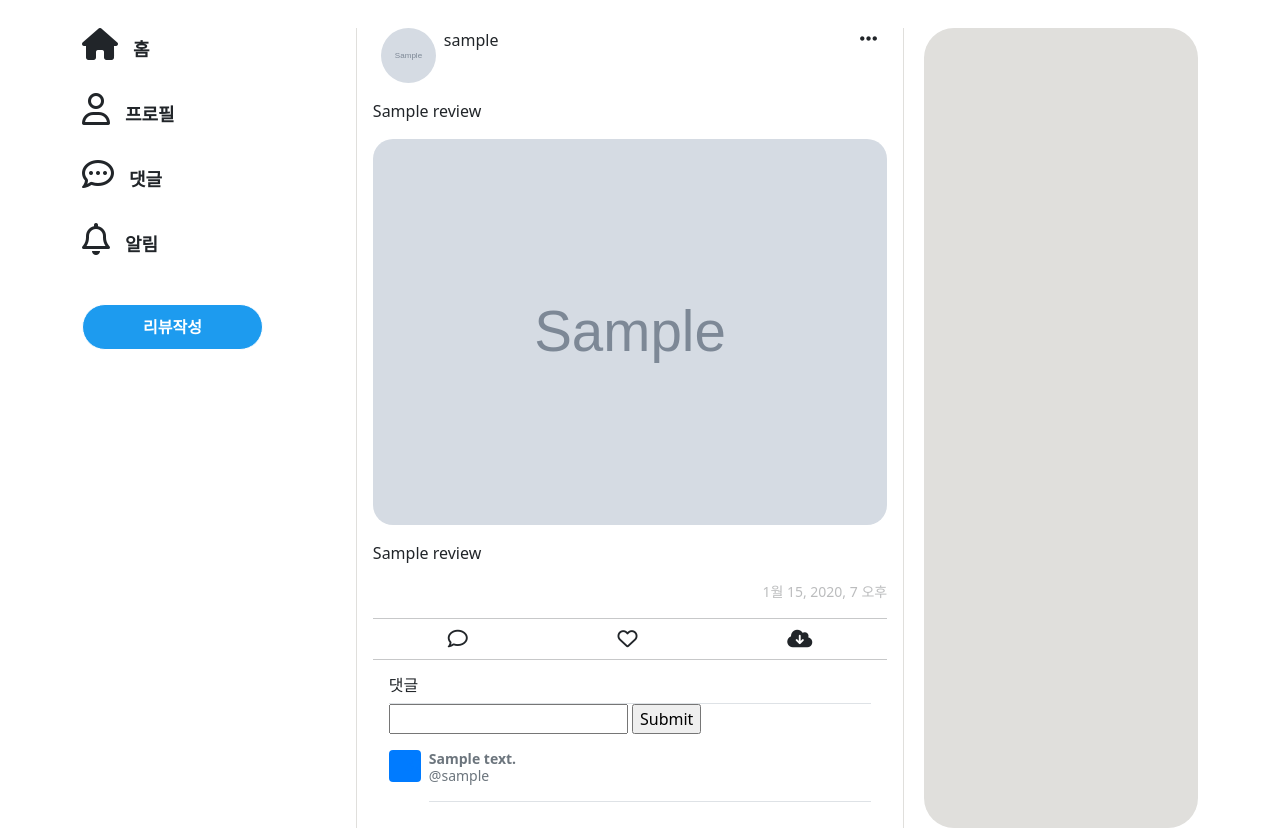
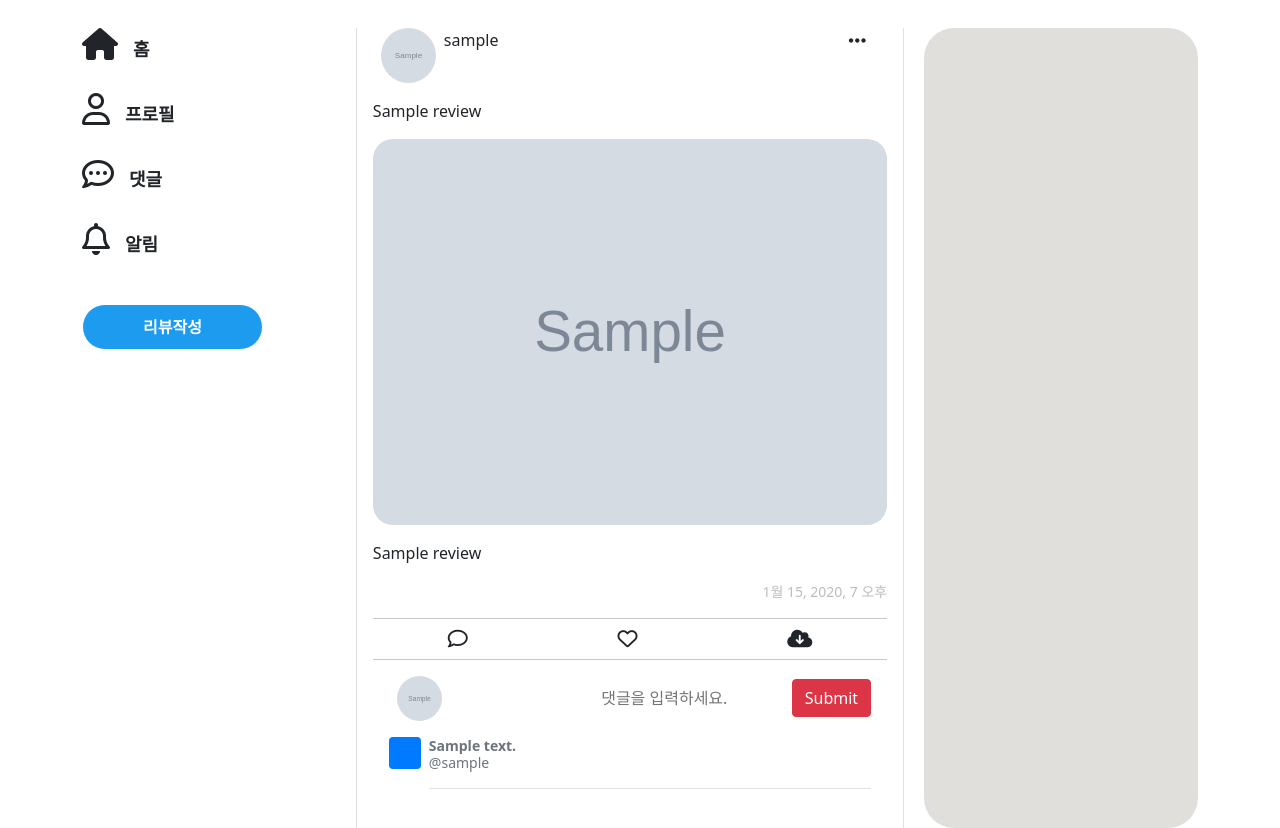
Before and after one commit to Jobyeongjin/pair-04, a Django app: page /reviews/1/detail/ in a window 1280 px wide. Shown: the part 72-900 px from the top of the page. Run offline with Django 3.2, Linux system fonts and the light colour scheme; tables that the repository leaves empty hold one stand-in row (values such as "Sample post"); grey boxes marked "Sample" are stand-in pictures; parts of the project's set-up code (start-up, migrations or seed data) failed here and were passed over; some libraries are stand-ins or nearby versions.

Commit message:
reviews/detail-css

```diff
--- a/PAIR_PJT/settings.py
+++ b/PAIR_PJT/settings.py
@@ -41,6 +41,7 @@ AUTH_USER_MODEL = "accounts.User"
 INSTALLED_APPS = [
     "accounts",
     "reviews",
+    'widget_tweaks',
     "django_bootstrap5",
     "django.contrib.admin",
     "django.contrib.auth",
--- a/reviews/forms.py
+++ b/reviews/forms.py
@@ -23,6 +23,18 @@ class CommentForm(ModelForm):
             'user',
             'review',
         )
+        widgets = {
+            'content': forms.TextInput(
+                attrs={
+                    'class': 'form-control',
+                    'style': 'color: #000; margin: 0;',
+                    'placeholder':'댓글을 입력하세요.',
+                }
+            ),
+        }
+        labels = {
+            'content': '',
+        }
 
 # 검색 폼 > <input type="text" name="search_word" label="Search Word"> 과 유사
 class ReviewSearchForm(forms.Form):
--- a/reviews/templates/reviews/detail.html
+++ b/reviews/templates/reviews/detail.html
@@ -1,5 +1,6 @@
 {% extends 'base.html' %}
 {% load django_bootstrap5 %}
+{% load widget_tweaks %}
 {% bootstrap_css %}
 {% bootstrap_javascript %}
 
@@ -27,7 +28,15 @@
           class="rounded-circle flex-shrink-0 mx-2">
         {{ review.user }}
       </div>
-      <i class="fa-solid fa-ellipsis fa-lg"></i>
+
+      <div class="dropdown text-center" style="width: 50px;">
+        <span class="dropbtn"><i class="fa-solid fa-ellipsis fa-lg"></i></span>
+        <div class="dropdown-content">
+          <a href="{% url 'review:update' review.pk %}" class="text-center"><i class="fa-solid fa-pen fa-lg"></i></a>
+          <a href="{% url 'review:delete' review.pk %}"><i class="fa-regular fa-trash-can fa-lg"></i></a>
+
+        </div>
+      </div>
     </div>
     <p class="my-3">{{ review.title }}</p>
     <!-- Card-img -->
@@ -51,17 +60,24 @@
 
     <!-- Comment -->
     <div class="p-3">
-      <h6 class="border-bottom pb-2 mb-0">댓글</h6>
-      <form class="comment-form" action="{% url 'review:create_comment' review.pk %}" method="POST">
+      <div class="d-flex align-items-center justify-content-between">
+        <img src="{{ review.user.profile.image.url }}" alt="" width="45px" height="45px"
+          class="rounded-circle flex-shrink-0 mx-2">
+        <form class="comment-form d-flex" action="{% url 'review:create_comment' review.pk %}" method="POST">
           {% csrf_token %}
-        <input type="text">
-        <input type="submit" class="">
+          {% comment %} {% bootstrap_form comment_form %} {% endcomment %}
+          <div class="d-flex">
+            {{ comment_form.content|attr:"class:btn border-0" }}
+            <input type="submit" class="btn btn-danger">
+          </div>
         </form>
+      </div>
 
       {% for comment in comments %}
       <div class="d-flex text-muted pt-3">
 
-          <svg class="bd-placeholder-img flex-shrink-0 me-2 rounded" width="32" height="32" xmlns="http://www.w3.org/2000/svg" role="img" aria-label="Placeholder: 32x32" preserveaspectratio="xMidYMid slice" focusable="false">
+        <svg class="bd-placeholder-img flex-shrink-0 me-2 rounded" width="32" height="32" xmlns="http://www.w3.org/2000/svg"
+          role="img" aria-label="Placeholder: 32x32" preserveaspectratio="xMidYMid slice" focusable="false">
           <title>Placeholder</title>
           <rect width="100%" height="100%" fill="#007bff"></rect>
           <text x="50%" y="50%" fill="#007bff" dy=".3em">32x32</text>
--- a/static/css/main.css
+++ b/static/css/main.css
@@ -1,5 +1,6 @@
 @import 'login.css';
 @import 'review/index.css';
+@import 'review/detail.css';
 
 a {
   color: #000;
@@ -27,6 +28,17 @@ ul {
   padding-left: 0px;
 }
 
+input {
+  border: none;
+}
+
+input:focus,
+input:active,
+button:focus,
+button:active {
+  outline: none;
+  box-shadow: none;
+}
 
 /* Navbar */
 .nav-form input:last-child {
--- /dev/null
+++ b/static/css/review/detail.css
@@ -0,0 +1,22 @@
+.dropdown{
+  position : relative;
+  display : inline-block;
+}
+
+.dropdown-content{
+  display : none;
+  position : absolute;
+  z-index : 1;
+}
+
+.dropdown-content a{
+  display : block;
+  text-decoration : none;
+  color : rgb(37, 37, 37);
+  font-size: 12px;
+  padding : 5px 10px;
+}
+
+.dropdown:hover .dropdown-content {
+  display: block;
+}
```
Lines whose indentation alone changed are shown as unchanged.
